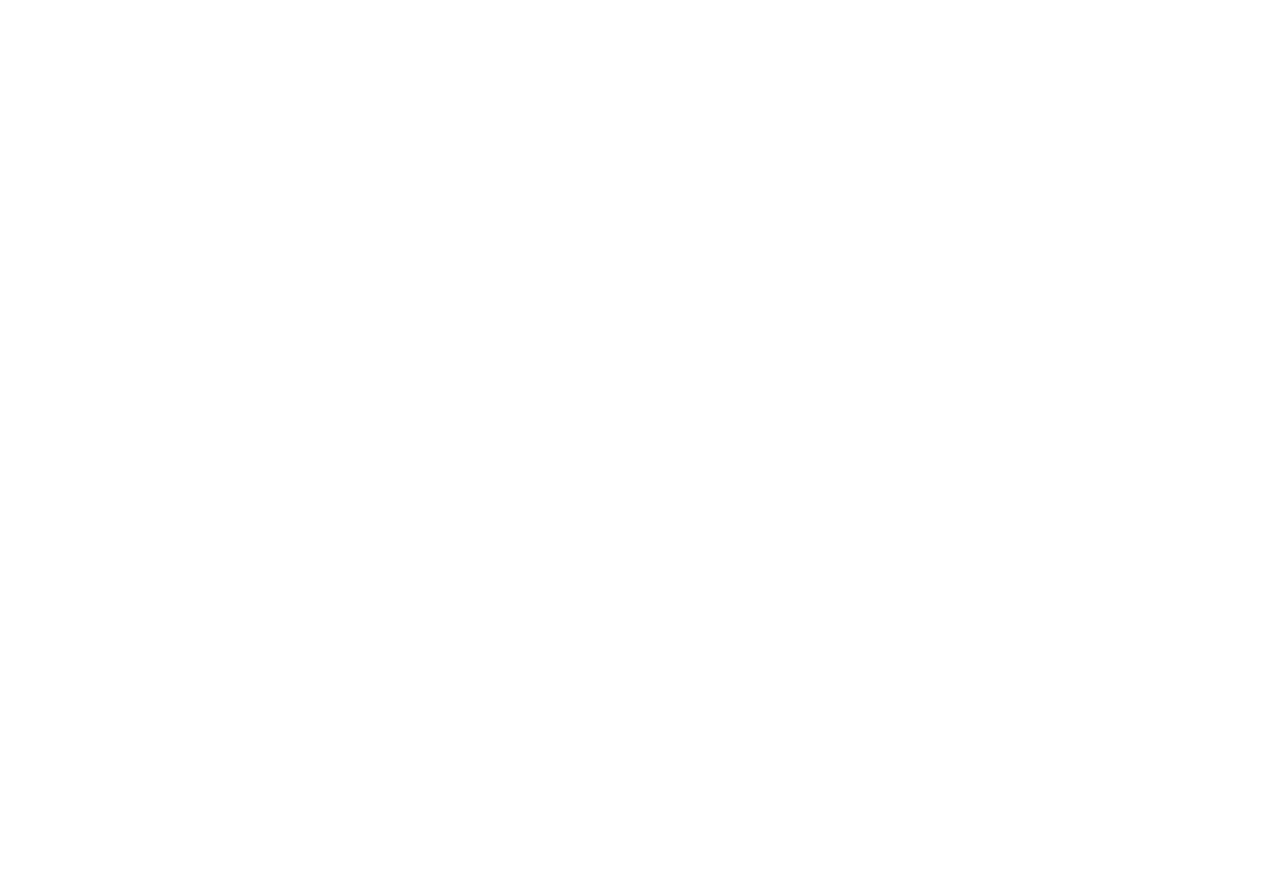
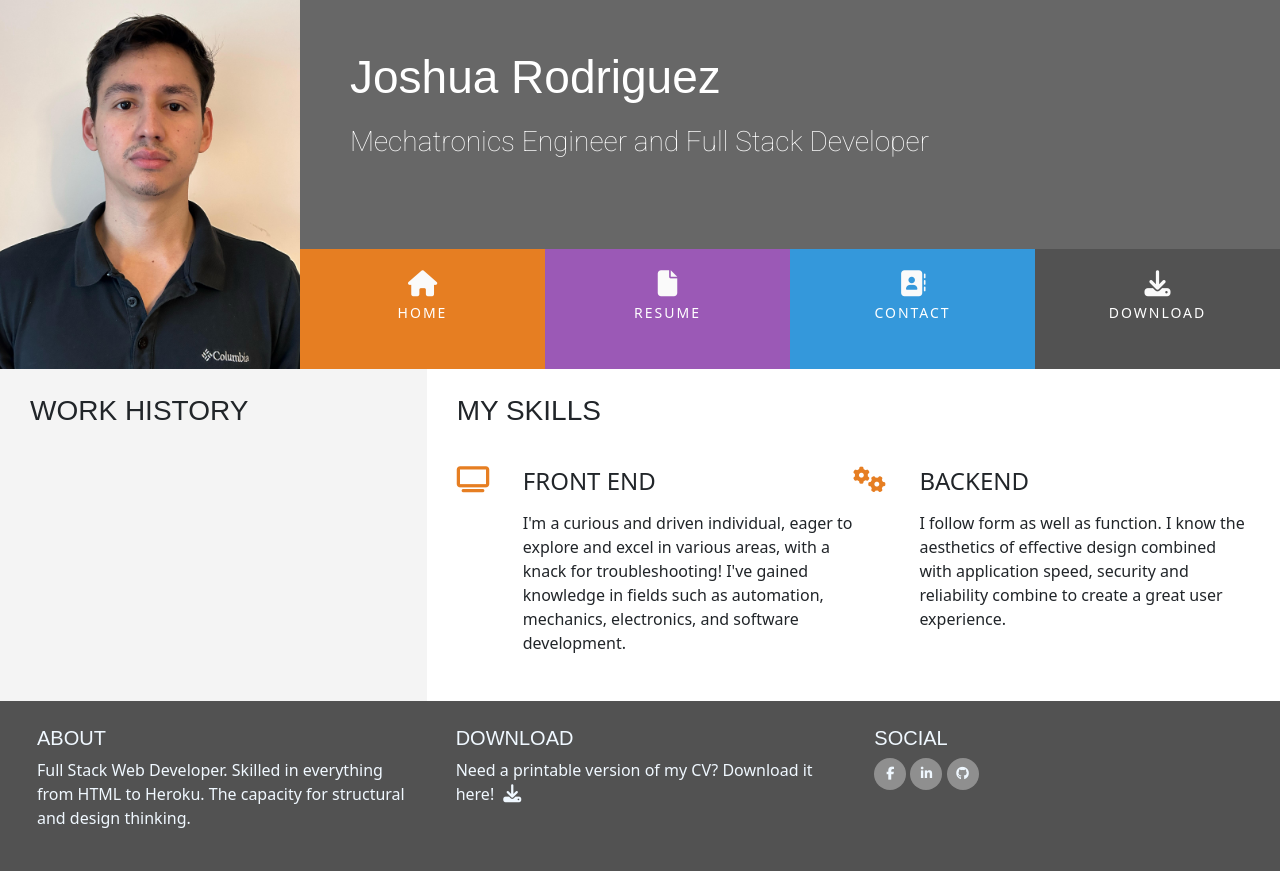
Before and after one commit to Joshuadrp/BootstrapResume, a plain HTML site: page resume.html in a window 1280 px wide. Before the commit the page ends 800 px from the top, so only its background shows below. Drawn offline with nearby package versions, Linux system fonts and the light colour scheme.

Commit message:
update resume.html file, now showing my skills and work history

```diff
--- a/resume.html
+++ b/resume.html
@@ -0,0 +1,182 @@
+<!DOCTYPE html>
+<html lang="en">
+  <head>
+    <meta charset="UTF-8" />
+    <meta name="viewport" content="width=device-width, initial-scale=1.0" />
+    <title>Joshua CV</title>
+    <link
+      rel="stylesheet"
+      href="https://cdn.jsdelivr.net/npm/bootstrap@5.3.2/dist/css/bootstrap.min.css"
+      type="text/css"
+    />
+    <link
+      rel="stylesheet"
+      href="https://cdnjs.cloudflare.com/ajax/libs/hover.css/2.3.1/css/hover-min.css"
+    />
+    <link rel="stylesheet" href="assets/css/style.css" />
+  </head>
+
+  <body>
+    <header>
+      <div class="row">
+        <a href="index.html" class="col logo"></a>
+        <div class="col">
+          <div class="row bg-color-name-title">
+            <div class="col heading">
+              <h1 class="name">Joshua Rodriguez</h1>
+              <h2 class="title">
+                Mechatronics Engineer and Full Stack Developer
+              </h2>
+            </div>
+          </div>
+          <div class="row">
+            <div class="col">
+              <ul id="nav" class="list-inline menucontainer">
+                <li
+                  class="col-6 col-sm-3 ui-menu-color-home list-inline-item menuitem"
+                >
+                  <a href="" class="hvr-sweep-to-bottom"
+                    ><i class="fa-solid fa-house"></i><span>Home</span></a
+                  >
+                </li>
+                <li
+                  class="col-6 col-sm-3 ui-menu-color-resume list-inline-item menuitem"
+                >
+                  <a href="" class="hvr-sweep-to-bottom"
+                    ><i class="fa-solid fa-file"></i><span>Resume</span></a
+                  >
+                </li>
+                <li
+                  class="col-6 col-sm-3 ui-menu-color-contact list-inline-item menuitem"
+                >
+                  <a href="" class="hvr-sweep-to-bottom"
+                    ><i class="fa-solid fa-address-book"></i
+                    ><span>Contact</span></a
+                  >
+                </li>
+                <li
+                  class="col-6 col-sm-3 ui-menu-color-download list-inline-item menuitem"
+                >
+                  <a href="" class="hvr-sweep-to-bottom"
+                    ><i class="fa-solid fa-download"></i
+                    ><span>Download</span></a
+                  >
+                </li>
+              </ul>
+            </div>
+          </div>
+        </div>
+      </div>
+    </header>
+    <section class="container-fluid">
+        <div class="row section-div">
+          <div class="col-md-4 bg-color-personal-info section-column">
+            <div class="row">
+              <div class="col-12">
+                <h3 class="section-heading uppercase">Work History</h3>
+              </div>
+            </div>
+
+          </div>
+          <div class="col-md-8 bg-color-three-reasons section-column">
+            <div class="row">
+              <div class="col">
+                <h3 class="section-heading uppercase">My Skills</h3>
+              </div>
+            </div>
+            <div class="row">
+              <div class="col-10 offset-1 offset-sm-0 col-sm-4 col-md-6">
+                <div class="row">
+                  <div class="col-2">
+                    <i
+                      class="three-reasons-icon fa fa-tv"
+                      aria-hidden="true"
+                    ></i>
+                  </div>
+                  <div class="col-10">
+                    <h4 class="three-reasons-heading uppercase">Front End</h4>
+                    <p>
+                      I'm a curious and driven individual, eager to explore and
+                      excel in various areas, with a knack for troubleshooting!
+                      I've gained knowledge in fields such as automation,
+                      mechanics, electronics, and software development.
+                    </p>
+                  </div>
+                </div>
+              </div>
+              <div class="col-10 offset-1 offset-sm-0 col-sm-4 col-md-6">
+                <div class="row">
+                  <div class="col-2">
+                    <i
+                      class="three-reasons-icon fa fa-gears"
+                      aria-hidden="true"
+                    ></i>
+                  </div>
+                  <div class="col-10">
+                    <h4 class="three-reasons-heading uppercase">
+                      BackEnd
+                    </h4>
+                    <p>
+                      I follow form as well as function. I know the aesthetics of
+                      effective design combined with application speed, security
+                      and reliability combine to create a great user experience.
+                    </p>
+                  </div>
+                </div>
+              </div>
+            </div>
+          </div>
+        </div>
+      </section>
+    <footer class="container-fluid">
+      <div class="row">
+        <div class="col-sm-4 space">
+          <h5 class="uppercase general-sub">About</h5>
+          <p class="inline-block">
+            Full Stack Web Developer. Skilled in everything from HTML to Heroku.
+            The capacity for structural and design thinking.
+          </p>
+        </div>
+        <div class="col-sm-4 space">
+          <h5 class="uppercase general-sub">Download</h5>
+          <p class="inline-block">
+            Need a printable version of my CV? Download it here!
+            <a href="" target="_blank" class="cv-pdf">
+              <i class="fa fa-download" aria-hidden="true"></i>
+              <span class="sr-only">
+                Download <link rel="stylesheet" href="" class=""
+              /></span>
+            </a>
+          </p>
+        </div>
+        <div class="col-sm-4 space">
+          <h5 class="uppercase general-sub">Social</h5>
+          <ul class="list-inline social-links">
+            <li class="list-inline-item">
+              <a target="_blank" href="">
+                <i class="fa fa-facebook" aria-hidden="true"></i>
+                <span class="sr-only">Facebook</span>
+              </a>
+            </li>
+            <li class="list-inline-item">
+              <a target="_blank" href="">
+                <i class="fa fa-linkedin" aria-hidden="true"></i>
+                <span class="sr-only">Linkedin</span>
+              </a>
+            </li>
+            <li class="list-inline-item">
+              <a target="_blank" href="">
+                <i class="fa fa-github" aria-hidden="true"></i>
+                <span class="sr-only">Github</span>
+              </a>
+            </li>
+          </ul>
+        </div>
+      </div>
+    </footer>
+    <script
+      src="https://kit.fontawesome.com/ec6dd7090e.js"
+      crossorigin="anonymous"
+    ></script>
+  </body>
+</html>
```
Also changed, not shown: index.html (+1 -1 lines).
